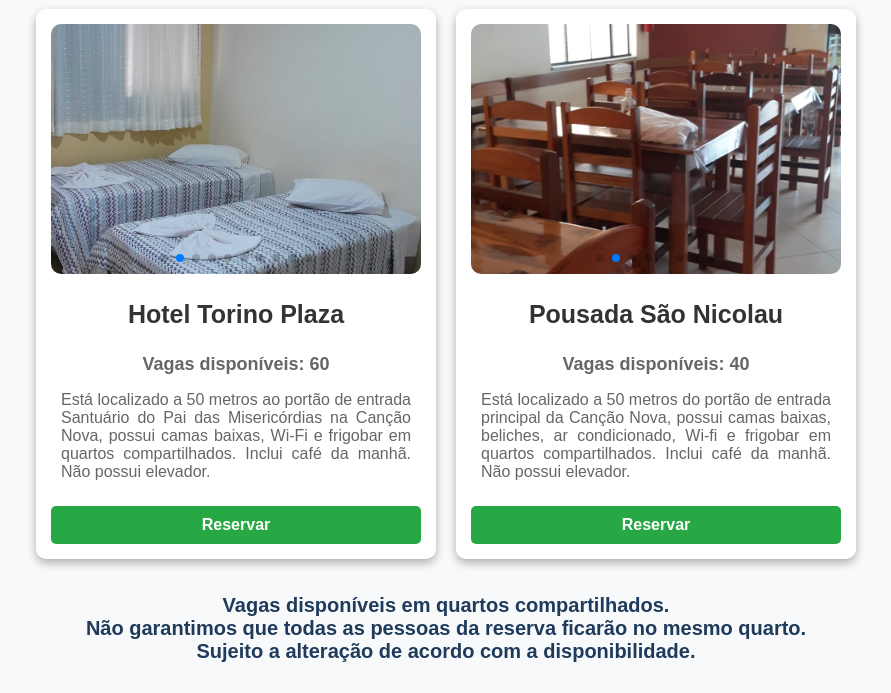
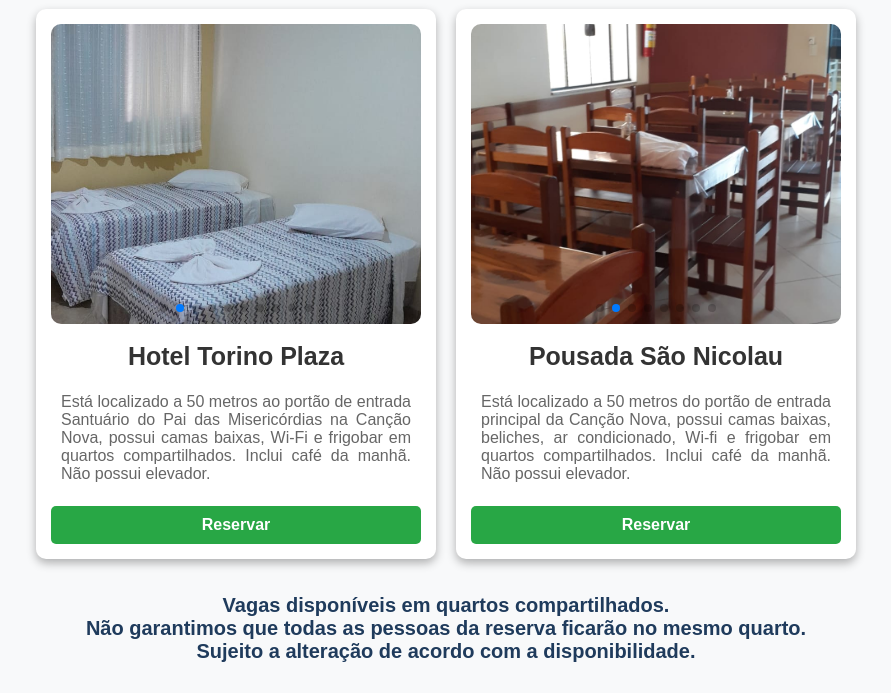
Before and after one commit to EnzoPachecoSouza/Formul-rio_Reserva_de_Hospedagem, a plain HTML site: page index.html in a window 1280 px wide. Shown: the part 209-902 px from the top of the page, without its empty margins (194-1085 px from the left). Drawn offline with nearby package versions, Linux system fonts and the light colour scheme.

Commit message:
Atualizando o card de hotel

```diff
--- a/index.html
+++ b/index.html
@@ -34,7 +34,7 @@
                 <div class="swiper-pagination"></div>
             </div>
             <h3>Hotel Torino Plaza</h3>
-            <p class="vagas">Vagas disponíveis: 60</p>
+            <!-- <p class="vagas">Vagas disponíveis: 60</p> -->
             <p class="description">
                 Está localizado a 50 metros ao portão de entrada Santuário do Pai das Misericórdias na Canção Nova,
                 possui camas baixas, Wi-Fi e frigobar em quartos compartilhados. Inclui café da manhã. Não possui
@@ -65,7 +65,7 @@
                 <div class="swiper-pagination"></div>
             </div>
             <h3>Pousada São Nicolau</h3>
-            <p class="vagas">Vagas disponíveis: 40</p>
+            <!-- <p class="vagas">Vagas disponíveis: 40</p> -->
             <p class="description">
                 Está localizado a 50 metros do portão de entrada principal da Canção Nova, possui camas baixas,
                 beliches, ar condicionado, Wi-fi e frigobar em quartos compartilhados. Inclui café da manhã. Não possui
--- a/style.css
+++ b/style.css
@@ -28,7 +28,7 @@ h2 {
 }
 
 h3 {
-    margin: 10px 0;
+    margin: 5px 0 10px;
     font-size: 25px;
 }
 
@@ -62,7 +62,7 @@ h3 {
 
 .swiper {
     width: 100%;
-    height: 250px;
+    height: 300px;
 }
 
 .swiper-slide img {
@@ -72,11 +72,11 @@ h3 {
     border-radius: 10px;
 }
 
-.vagas {
+/* .vagas {
     font-size: 18px;
     color: #666;
     font-weight: 700;
-}
+} */
 
 .description {
     font-size: 16px;
@@ -142,9 +142,9 @@ button:hover {
         height: 400px;
     }
 
-    .vagas {
+    /* .vagas {
         font-size: 15px;
-    }
+    } */
 
     .description {
         font-size: 14px;
```
